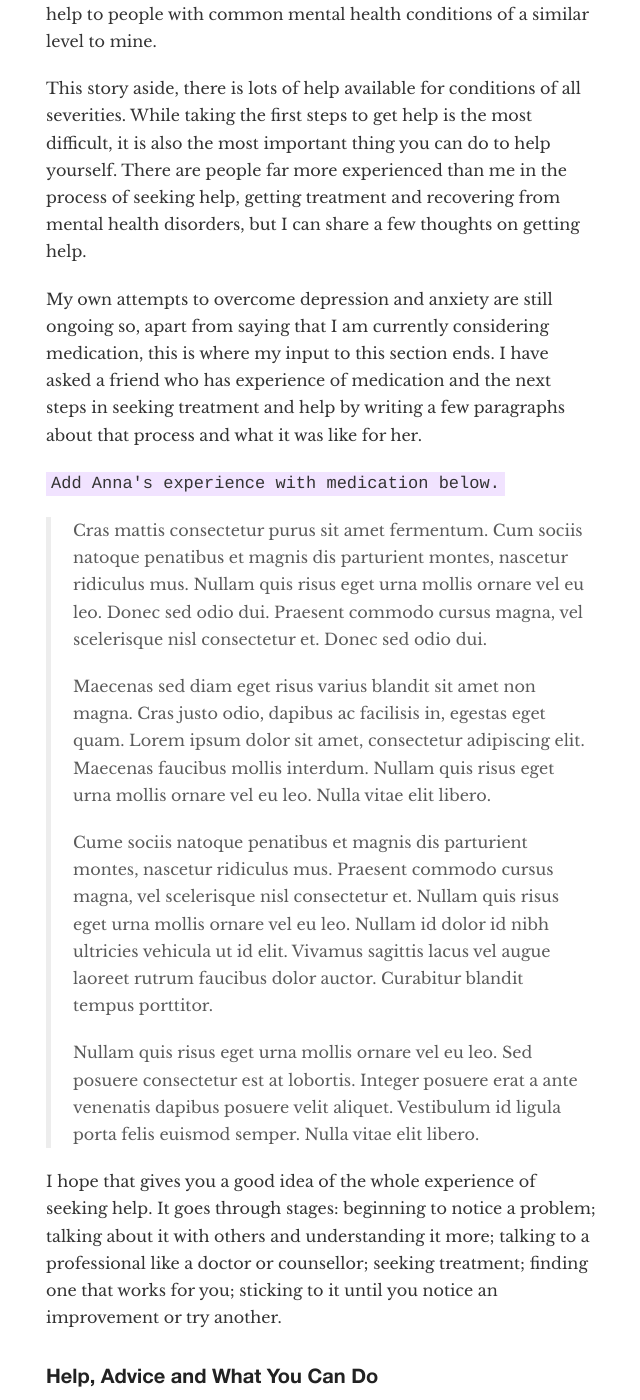
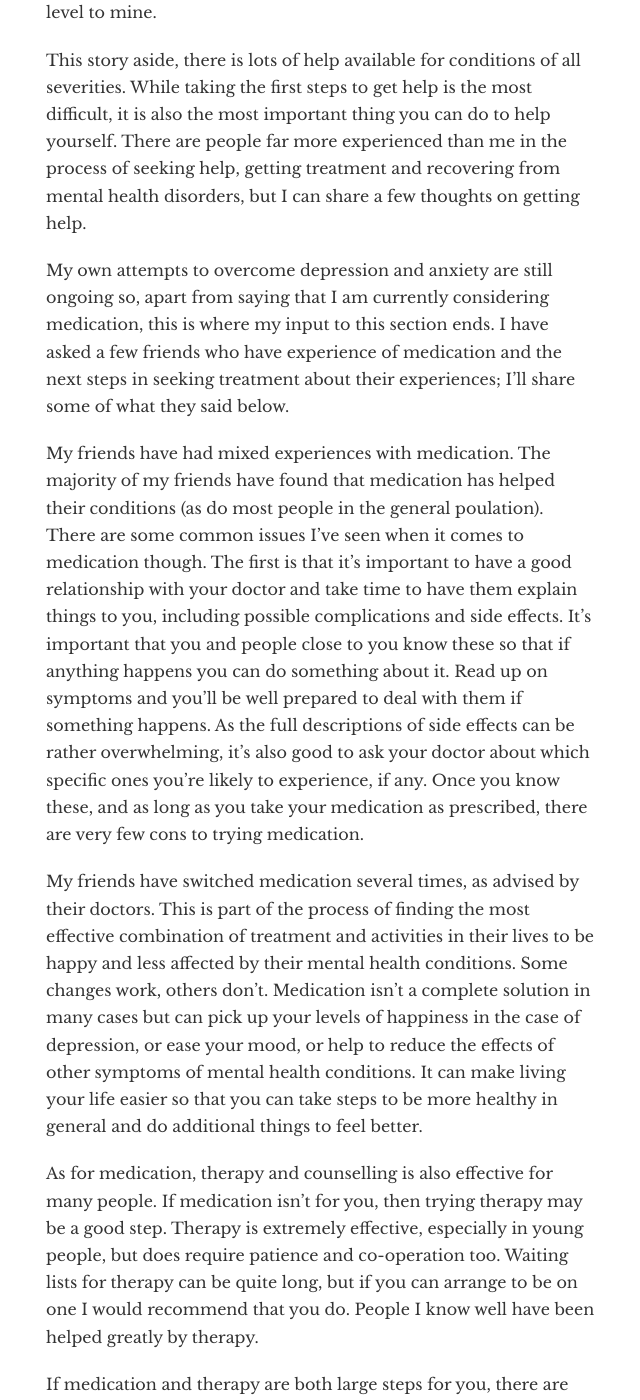
Before and after one commit to gmph/gmph.github.io, a Jekyll site: the page built from _posts/2015-08-09-mentalhealth.md, in a window 1280 px wide and 1400 px high, scrolled down 7410 px. Shown: the whole window, without its empty margins (319-959 px from the left). Built offline with Jekyll 4.4.1, drawn with Linux system fonts in a browser that asks for light colours; nearby versions of some CDN libraries; comment, search, counter and statistics services are not loaded; some of the changed text lies outside the part shown.

Commit message:
Mental Health and Me published

```diff
--- a/_posts/2015-08-09-mentalhealth.md
+++ b/_posts/2015-08-09-mentalhealth.md
@@ -2,19 +2,19 @@
 layout: default
 title: Mental Health and Me
 heading: Mental Health and Me
-date: 9th August 2015
+date: 31st August 2015
 published: true
-private: true
+private: false
 format: markdown
 permalink: /mental-health
-version: 0.6
+version: 1.0
 ---
 
 ![Mental Health and Me]({{ site.url }}/res/posts/brain.png)
 
-I've been doing this all wrong. Whenever I consider writing about a topic that matters to me I turn to statistics to back up my feelings and help people understand why they should care. It doesn't work as well as I want it to. So here are some words – just my words.
+I've been doing this all wrong. Whenever I write about a topic I care about, I turn to statistics to back up my feelings and help people understand why they should care too. It doesn't work as well. In this article I will share my personal experiences to convey the importance of mental health to me.
 
-Mental health disorders have affected me and the people around me which I care about most. It's something I have only talked about with a few people, but I feel like we all need to discuss these issues more openly. I'm going to talk about my experiences of mental health and my understanding of how important these issues and their treatment are today, as well as some (completely unprofessional, personal) advice.
+Mental health disorders have affected me and the people around me which I care about most. It's something I have only talked about with a few people, but I feel like we all need to discuss these issues more openly. I'm going to talk about my experiences of mental health and my understanding of how important these issues and their treatment are today.
 
 I'll split this article into four parts so you can find what you're looking for, and avoid what may be triggering:
 
@@ -76,17 +76,15 @@ In this meeting, my doctor did everything he could to help me and discussed both
 
 This story aside, there is lots of help available for conditions of all severities. While taking the first steps to get help is the most difficult, it is also the most important thing you can do to help yourself. There are people far more experienced than me in the process of seeking help, getting treatment and recovering from mental health disorders, but I can share a few thoughts on getting help.
 
-My own attempts to overcome depression and anxiety are still ongoing so, apart from saying that I am currently considering medication, this is where my input to this section ends. I have asked a friend who has experience of medication and the next steps in seeking treatment and help by writing a few paragraphs about that process and what it was like for her.
+My own attempts to overcome depression and anxiety are still ongoing so, apart from saying that I am currently considering medication, this is where my input to this section ends. I have asked a few friends who have experience of medication and the next steps in seeking treatment about their experiences; I'll share some of what they said below.
 
-`Add Anna's experience with medication below.`
+My friends have had mixed experiences with medication. The majority of my friends have found that medication has helped their conditions (as do most people in the general poulation). There are some common issues I've seen when it comes to medication though. The first is that it's important to have a good relationship with your doctor and take time to have them explain things to you, including possible complications and side effects. It's important that you and people close to you know these so that if anything happens you can do something about it. Read up on symptoms and you'll be well prepared to deal with them if something happens. As the full descriptions of side effects can be rather overwhelming, it's also good to ask your doctor about which specific ones you're likely to experience, if any. Once you know these, and as long as you take your medication as prescribed, there are very few cons to trying medication.
 
-> Cras mattis consectetur purus sit amet fermentum. Cum sociis natoque penatibus et magnis dis parturient montes, nascetur ridiculus mus. Nullam quis risus eget urna mollis ornare vel eu leo. Donec sed odio dui. Praesent commodo cursus magna, vel scelerisque nisl consectetur et. Donec sed odio dui.
->
-> Maecenas sed diam eget risus varius blandit sit amet non magna. Cras justo odio, dapibus ac facilisis in, egestas eget quam. Lorem ipsum dolor sit amet, consectetur adipiscing elit. Maecenas faucibus mollis interdum. Nullam quis risus eget urna mollis ornare vel eu leo. Nulla vitae elit libero.
->
-> Cume sociis natoque penatibus et magnis dis parturient montes, nascetur ridiculus mus. Praesent commodo cursus magna, vel scelerisque nisl consectetur et. Nullam quis risus eget urna mollis ornare vel eu leo. Nullam id dolor id nibh ultricies vehicula ut id elit. Vivamus sagittis lacus vel augue laoreet rutrum faucibus dolor auctor. Curabitur blandit tempus porttitor.
->
->Nullam quis risus eget urna mollis ornare vel eu leo. Sed posuere consectetur est at lobortis. Integer posuere erat a ante venenatis dapibus posuere velit aliquet. Vestibulum id ligula porta felis euismod semper. Nulla vitae elit libero.
+My friends have switched medication several times, as advised by their doctors. This is part of the process of finding the most effective combination of treatment and activities in their lives to be happy and less affected by their mental health conditions. Some changes work, others don't. Medication isn't a complete solution in many cases but can pick up your levels of happiness in the case of depression, or ease your mood, or help to reduce the effects of other symptoms of mental health conditions. It can make living your life easier so that you can take steps to be more healthy in general and do additional things to feel better.
+
+As for medication, therapy and counselling is also effective for many people. If medication isn't for you, then trying therapy may be a good step. Therapy is extremely effective, especially in young people, but does require patience and co-operation too. Waiting lists for therapy can be quite long, but if you can arrange to be on one I would recommend that you do. People I know well have been helped greatly by therapy.
+
+If medication and therapy are both large steps for you, there are always simpler things which can help: ensuring you get a good amount of sleep, spending time outside regularly, exercising and eating healthily. Additionally, there are CBT courses available online that anyone can use for free. One course called [MoodGYM](http://moodgym.anu.edu.au) was recommended to me by my doctor. Other sites like [7 Cups of Tea](http://www.7cupsoftea.com/) let you talk through your issues anonymously with someone online. (You can also sign up to talk to people and help on this site by taking a short 'active listening' course, which I'd recommend.) I have used both of these and found them useful. If you're looking for something to try, these links are a good place to start; after that keep googling and trying things until you're feeling better or are ready to take further steps.
 
 I hope that gives you a good idea of the whole experience of seeking help. It goes through stages: beginning to notice a problem; talking about it with others and understanding it more; talking to a professional like a doctor or counsellor; seeking treatment; finding one that works for you; sticking to it until you notice an improvement or try another.
 
@@ -136,8 +134,16 @@ One of the best things to do is to find some small things that make you happy. P
 
 Another important aid to help you progress is to have someone you can talk to in detail about how you feel and what you want to achieve. This person can encourage you to keep going and remind you of what you could do next, while still not taking the load of your worries onto them. This is the most helpful thing when you're trying to get better – everyone needs support and finding someone that understands and can help you is key, whether that's a close friend, family member or someone else you trust.
 
+The simple truth about mental health is that is can be a very lonely experience. The one thing that you can do that will help – the line you need to cross to start getting better and manage your mental health issue – is to talk. There are always people you can talk to. No matter how low you feel you can reach out to them. Trust the people in your life and ask for help, and with time you will see that things get better.
+
 ## Acknowledgements
 
 I'd like to say thanks to the many people I have discussed this article with for their advice and input. Speaking to people about the issues in this article gave me even more encouragement to write it as I know the issues are important to them.
 
-If you have anything you'd like to add, suggest or correct, please tweet me at [@gmph](http://twitter.com/gmph) or email me at <grahammacphee@gmail.com>. If you have an experience of mental health to share (especially if it's different to what's above) then please let me know and I'll find somewhere to add it if I think it will be helpful for people. You can also get in touch if you need someone to talk to about any personal worries you may have. Thank you for reading this article. Please share it with anyone you think it might help.
+Please also know that I am not a doctor or medical professional and the advice I have given is generally me passing on advice given to me, or based on my own personal experiences. Please talk to your doctor for sound advice.
+
+If you have anything you'd like to add, suggest or correct, please tweet me at [@gmph](http://twitter.com/gmph), or email me at <grahammacphee@gmail.com>. If you have an experience of mental health to share (especially if it's different to what's above) then please let me know and I'll add it if it will be helpful for people. You can also get in touch if you need someone to talk to about any personal worries you may have.
+
+Thank you for reading this article. Please share it with anyone you think it might help.
+
+<!-- This article was written in memory of James Brooks. I wish I had done more for you, James. -->
```
